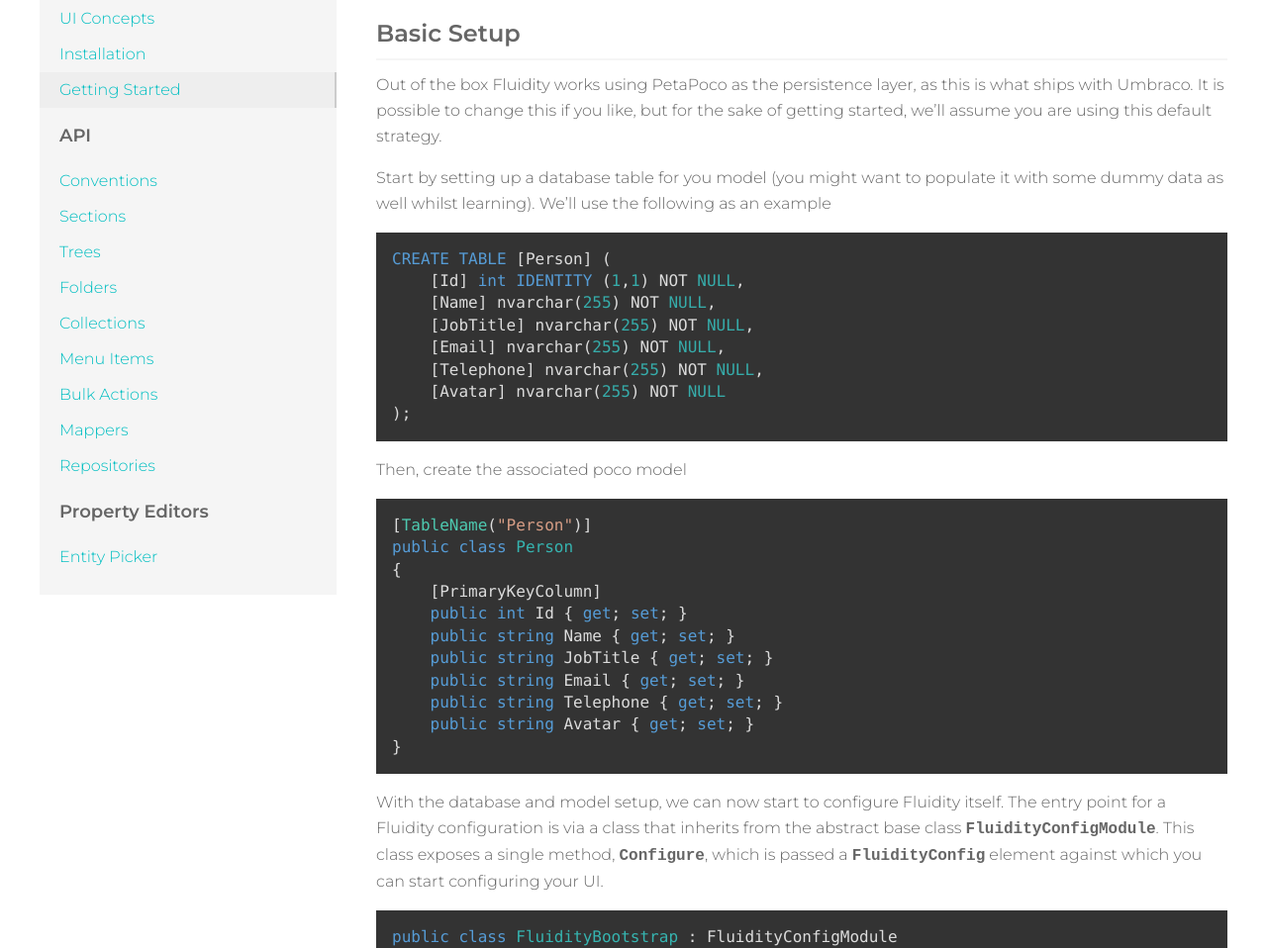
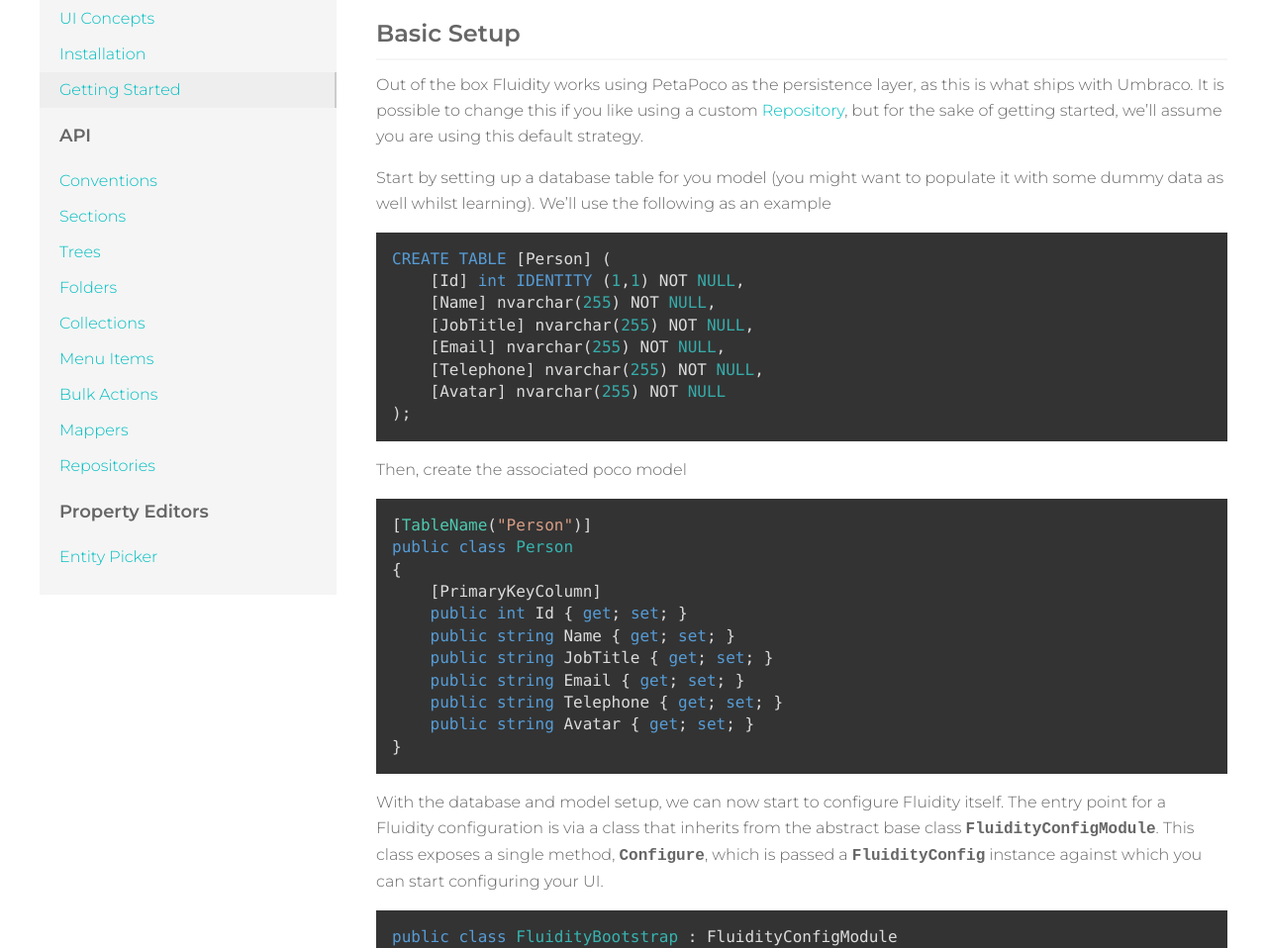
Before and after one commit to mattbrailsford/umbraco-fluidity, a Jekyll site: the page built from docs/_pages/01-overview-02-getting-started.md, in a window 1280 px wide. Shown: the part 384-1342 px from the top of the page at 99% size. Built offline with Jekyll 4.4.1, drawn with Linux system fonts in a browser that asks for light colours.

Commit message:
Added repository link to getting started section

`````diff
--- a/docs/_pages/01-overview-02-getting-started.md
+++ b/docs/_pages/01-overview-02-getting-started.md
@@ -7,7 +7,7 @@
 
 ### Basic Setup
 
-Out of the box Fluidity works using PetaPoco as the persistence layer, as this is what ships with Umbraco. It is possible to change this if you like, but for the sake of getting started, we’ll assume you are using this default strategy.
+Out of the box Fluidity works using PetaPoco as the persistence layer, as this is what ships with Umbraco. It is possible to change this if you like using a custom [Repository]({{ site.baseurl }}/api/repositories/), but for the sake of getting started, we'll assume you are using this default strategy.
 
 Start by setting up a database table for you model (you might want to populate it with some dummy data as well whilst learning). We’ll use the following as an example
 
@@ -38,7 +38,7 @@
 }
 ````
 
-With the database and model setup, we can now start to configure Fluidity itself. The entry point for a Fluidity configuration is via a class that inherits from the abstract base class `FluidityConfigModule`. This class exposes a single method, `Configure`, which is passed a `FluidityConfig` element against which you can start configuring your UI.
+With the database and model setup, we can now start to configure Fluidity itself. The entry point for a Fluidity configuration is via a class that inherits from the abstract base class `FluidityConfigModule`. This class exposes a single method, `Configure`, which is passed a `FluidityConfig` instance against which you can start configuring your UI.
 
 ````csharp
 public class FluidityBootstrap : FluidityConfigModule
`````
